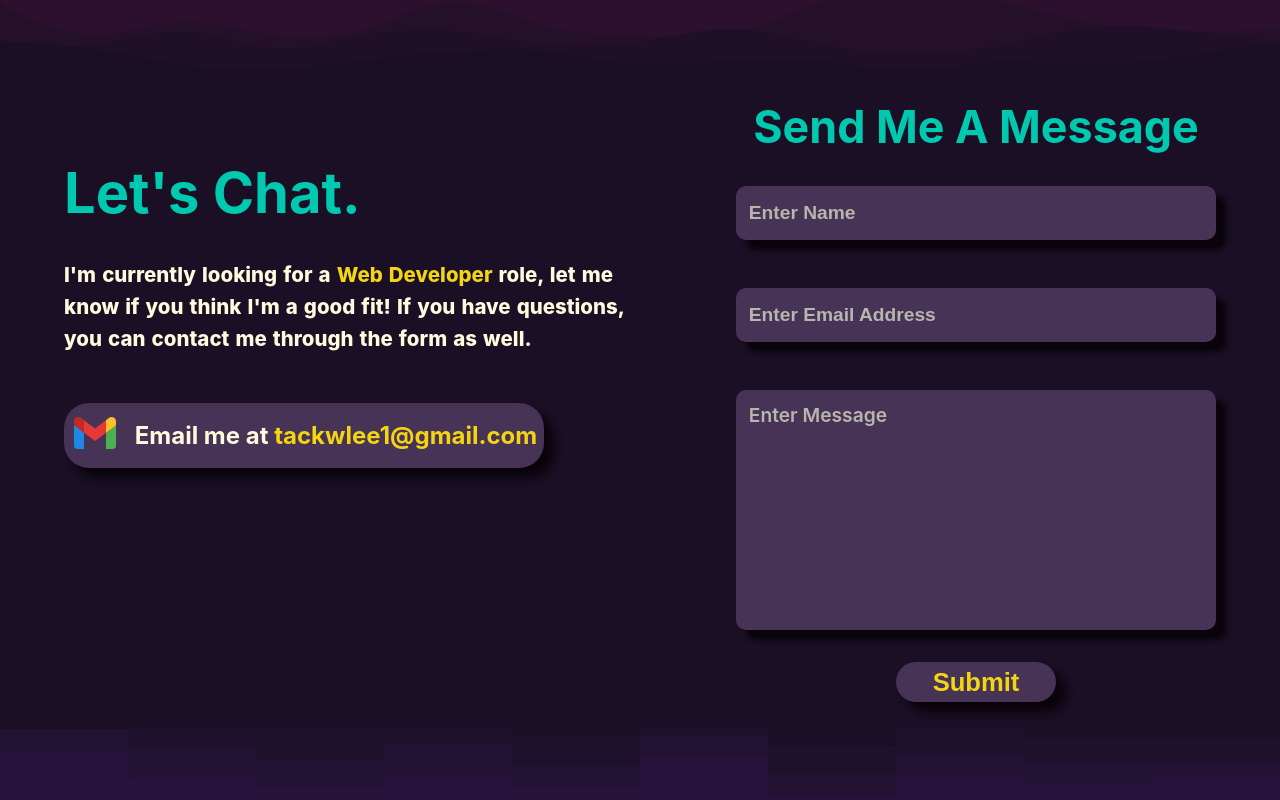
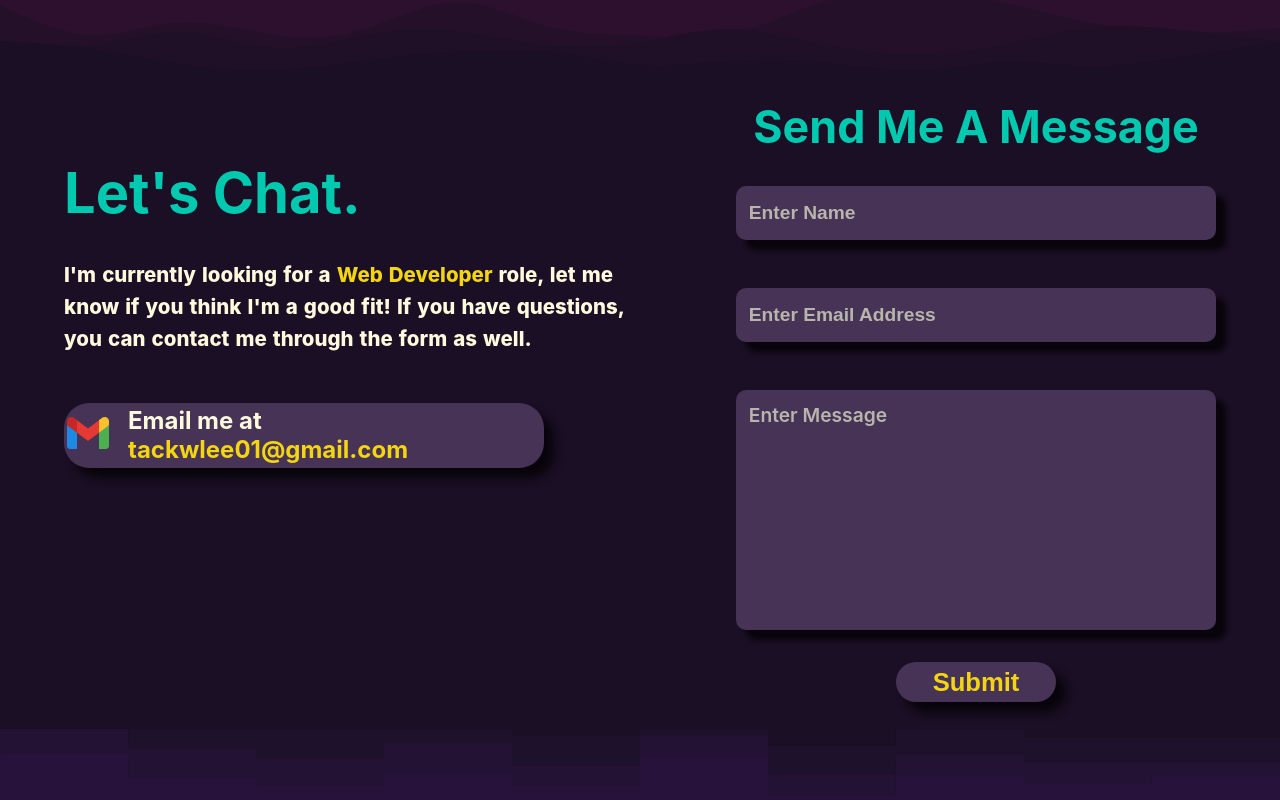
Before and after one commit to TackWooLee-Leon/Leon-s-Site, a React (Create React App) app: page / in a window 1280 px wide. Shown: the part 2967-3767 px from the top of the page. Built offline with nearby package versions, Linux system fonts and the light colour scheme.

Commit message:
Change email address

```diff
--- a/src/Components/Contact.js
+++ b/src/Components/Contact.js
@@ -14,7 +14,7 @@ export default function Contact () {
                     <p>I'm currently looking for a <span>Web Developer</span> role, let me know if you think I'm a good fit! If you have questions, you can contact me through the form as well.</p>
                     <div data-aos="zoom-in" className={styles.emailContainer}>
                         <a href="mailto:tackwlee01@gmail.com"><img src={process.env.PUBLIC_URL + "/images/gmail.svg"} alt="gmail logo"></img></a>
-                        <h2>Email me at <a className={styles.emailLink} href="mailto:tackwlee1@gmail.com">tackwlee1@gmail.com</a></h2>
+                        <h2>Email me at <a className={styles.emailLink} href="mailto:tackwlee01@gmail.com">tackwlee01@gmail.com</a></h2>
                     </div>
                     {/* <h3>or click the gmail icon above!</h3> */}
                 </div>
```
